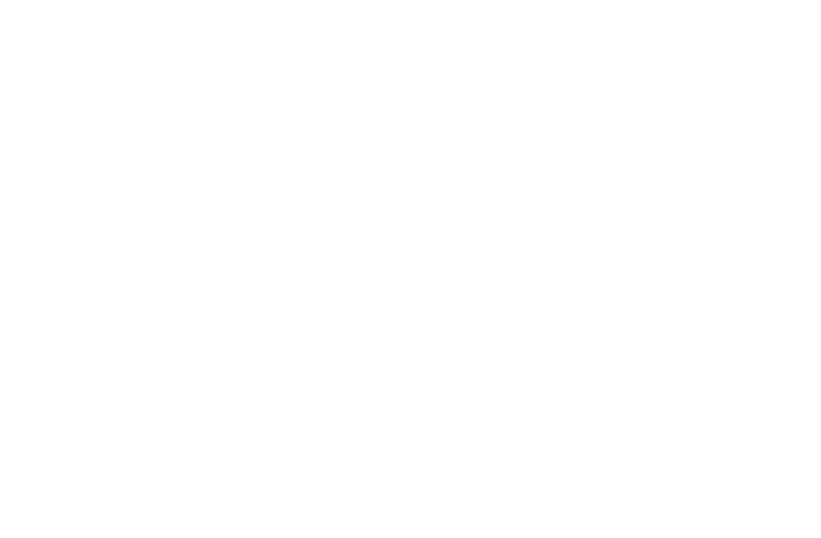
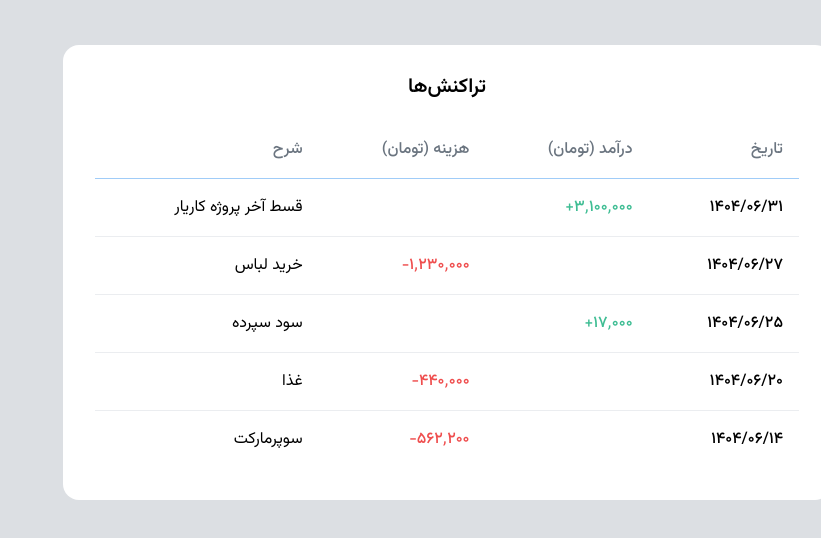
Before and after one commit to SadeghDehyadgari/expense-tracker, a React (Vite) app: page / in a window 1280 px wide. Shown: the top 538 px of the page, without its empty margins (459-1280 px from the left). Built offline with nearby package versions, Linux system fonts and the light colour scheme.

Commit message:
feat(transaction): create table with mock data for desktop

```diff
--- a/index.html
+++ b/index.html
@@ -1,9 +1,17 @@
 <!doctype html>
-<html lang="en">
+<html lang="fa" dir="rtl">
   <head>
     <meta charset="UTF-8" />
     <link rel="icon" type="image/svg+xml" href="/vite.svg" />
     <meta name="viewport" content="width=device-width, initial-scale=1.0" />
+
+    <!-- Vazirmatn Fonts -->
+    <link rel="preconnect" href="https://fonts.googleapis.com" />
+    <link rel="preconnect" href="https://fonts.gstatic.com" crossorigin />
+    <link
+      href="https://fonts.googleapis.com/css2?family=Vazirmatn:wght@100..900&display=swap"
+      rel="stylesheet"
+    />
     <title>my-app</title>
   </head>
   <body>
--- a/package.json
+++ b/package.json
@@ -6,7 +6,7 @@
   "scripts": {
     "dev": "vite",
     "build": "vite build",
-    "lint": "eslint . --ext js,jsx --report-unused-disable-directives --max-warnings 0",
+    "lint": "eslint . --max-warnings 0",
     "lint:fix": "eslint . --ext js,jsx --fix",
     "preview": "vite preview",
     "format": "prettier --write ."
--- /dev/null
+++ b/src/App.css
@@ -0,0 +1,11 @@
+.app {
+  min-height: 100vh;
+  padding: 2rem;
+}
+
+.main-container {
+  display: flex;
+  justify-content: center;
+  align-items: center;
+  min-height: 60vh;
+}
--- a/src/App.jsx
+++ b/src/App.jsx
@@ -1,6 +1,19 @@
-import { useState } from "react";
-import viteLogo from "/vite.svg";
+import React from 'react';
+import TransactionTable from './components/TransactionTable/TransactionTable';
+import mockTransactions from './data/mockTransactions';
+import './App.css';
 
-function App() {}
+function App() {
+  return (
+    <div className="app">
+      <header></header>
+      <main>
+        <div className="main-container">
+          <TransactionTable transactions={mockTransactions} />
+        </div>
+      </main>
+    </div>
+  );
+}
 
 export default App;
--- /dev/null
+++ b/src/components/TransactionTable/TransactionTable.css
@@ -0,0 +1,71 @@
+.table-container {
+  width: 768px;
+  margin: 0 auto;
+  background-color: var(--neutrals-white);
+  border-radius: 16px;
+  padding: 32px;
+}
+
+.table-title {
+  font-family: var(--font-family);
+  font-weight: var(--font-weight-semi-bold);
+  font-size: var(--font-size-lg);
+  line-height: 100%;
+  letter-spacing: 0%;
+  color: var(--neutrals-dark-2);
+  text-align: center;
+  margin-bottom: 24px;
+}
+
+.transaction-table {
+  width: 100%;
+  border-collapse: collapse;
+}
+
+.transaction-table thead tr {
+  border-bottom: 1px solid var(--primary-light);
+}
+
+.transaction-table th {
+  padding: 16px;
+  font-family: var(--font-family);
+  font-weight: var(--font-weight-medium);
+  font-size: var(--font-size-base);
+  text-align: right;
+  color: var(--neutrals-grey-1);
+}
+
+.transaction-table tbody tr {
+  border-bottom: 1px solid var(--neutrals-soft-grey-2);
+}
+
+.transaction-table tbody tr:last-child {
+  border-bottom: none;
+}
+
+.transaction-table td {
+  padding: 16px;
+  font-family: var(--font-family);
+  font-size: var(--font-size-base);
+  text-align: right;
+}
+
+.cell-date {
+  font-weight: var(--font-weight-medium);
+  color: var(--neutrals-dark-2);
+}
+
+.cell-income {
+  font-weight: var(--font-weight-medium);
+  color: var(--system-green);
+}
+
+.cell-expense {
+  font-weight: var(--font-weight-medium);
+  color: var(--system-red);
+}
+
+.cell-description {
+  font-weight: var(--font-weight-regular);
+  color: var(--neutrals-dark-2);
+}
--- /dev/null
+++ b/src/components/TransactionTable/TransactionTable.jsx
@@ -0,0 +1,35 @@
+import React from 'react';
+import './TransactionTable.css';
+
+const TransactionTable = ({ transactions }) => {
+  const transactionList = transactions.map((transaction) => (
+    <tr key={transaction.id}>
+      <td className="cell-date">{transaction.date}</td>
+      <td className="cell-income">
+        {transaction.income > 0 ? `${transaction.income.toLocaleString('fa-IR')}+` : null}
+      </td>
+      <td className="cell-expense">
+        {transaction.expense > 0 ? `${transaction.expense.toLocaleString('fa-IR')}-` : null}
+      </td>
+      <td className="cell-description">{transaction.description}</td>
+    </tr>
+  ));
+  return (
+    <div className="table-container">
+      <h2 className="table-title">تراکنش‌ها</h2>
+      <table className="transaction-table">
+        <thead>
+          <tr>
+            <th className="header-date">تاریخ</th>
+            <th className="header-income">درآمد (تومان)</th>
+            <th className="header-expense">هزینه (تومان)</th>
+            <th className="header-description">شرح</th>
+          </tr>
+        </thead>
+        <tbody>{transactionList}</tbody>
+      </table>
+    </div>
+  );
+};
+
+export default TransactionTable;
--- /dev/null
+++ b/src/data/mockTransactions.js
@@ -0,0 +1,39 @@
+const mockTransactions = [
+  {
+    id: 1,
+    date: '۱۴۰۴/۰۶/۳۱',
+    description: 'قسط آخر پروژه کاریار',
+    income: 3100000,
+    expense: 0,
+  },
+  {
+    id: 2,
+    date: '۱۴۰۴/۰۶/۲۷',
+    description: 'خرید لباس',
+    income: 0,
+    expense: 1230000,
+  },
+  {
+    id: 3,
+    date: '۱۴۰۴/۰۶/۲۵',
+    description: 'سود سپرده',
+    income: 17000,
+    expense: 0,
+  },
+  {
+    id: 4,
+    date: '۱۴۰۴/۰۶/۲۰',
+    description: 'غذا',
+    income: 0,
+    expense: 440000,
+  },
+  {
+    id: 5,
+    date: '۱۴۰۴/۰۶/۱۴',
+    description: 'سوپرمارکت',
+    income: 0,
+    expense: 562200,
+  },
+];
+
+export default mockTransactions;
--- /dev/null
+++ b/src/styles/globals.css
@@ -0,0 +1,23 @@
+@import './variables.css';
+
+* {
+  margin: 0;
+  padding: 0;
+  box-sizing: border-box;
+}
+
+body {
+  font-family: var(--font-family);
+  font-size: var(--font-size-base);
+  font-weight: var(--font-weight-regular);
+  color: var(--neutrals-dark-2);
+  background-color: var(--neutrals-soft-grey-1);
+  direction: rtl;
+  text-align: right;
+}
+
+input,
+textarea,
+select {
+  text-align: right;
+}
--- /dev/null
+++ b/src/styles/variables.css
@@ -0,0 +1,38 @@
+:root {
+  --primary-light: #a0ccf8;
+  --primary-dark: #57a4f2;
+  --primary-brand: #0e33f3;
+
+  --neutrals-dark-1: #1f2933;
+  --neutrals-dard-2: #242d35;
+  --neutrals-grey-1: #6b7580;
+  --neutrals-grey-2: #9ba1a8;
+  --neutrals-grey-3: #b0b8bf;
+  --neutrals-soft-grey-1: #dcdfe3;
+  --neutrals-soft-grey-2: #ebedf0;
+  --neutrals-soft-grey-3: #fafafb;
+  --neutrals-white: #ffffff;
+
+  --system-red: #ef4e4e;
+  --system-yellow: #fbbe4a;
+  --system-green: #3ebd93;
+  --system-blue: #37abff;
+
+  --font-family: 'Vazirmatn', -apple-system, BlinkMacSystemFont, 'Segoe UI', sans-serif;
+
+  --font-size-xs: 0.75rem;
+  --font-size-sm: 0.875rem;
+  --font-size-base: 1rem;
+  --font-size-md: 1.125rem;
+  --font-size-lg: 1.25rem;
+  --font-size-xl: 1.5rem;
+  --font-size-2xl: 1.875rem;
+  --font-size-3xl: 2.25rem;
+
+  --font-weight-light: 300;
+  --font-weight-regular: 400;
+  --font-weight-medium: 500;
+  --font-weight-semi-bold: 600;
+  --font-weight-bold: 700;
+  --font-weight-extra-bold: 800;
+}
```
Also changed, not shown: src/main.jsx (+5 -4 lines).
